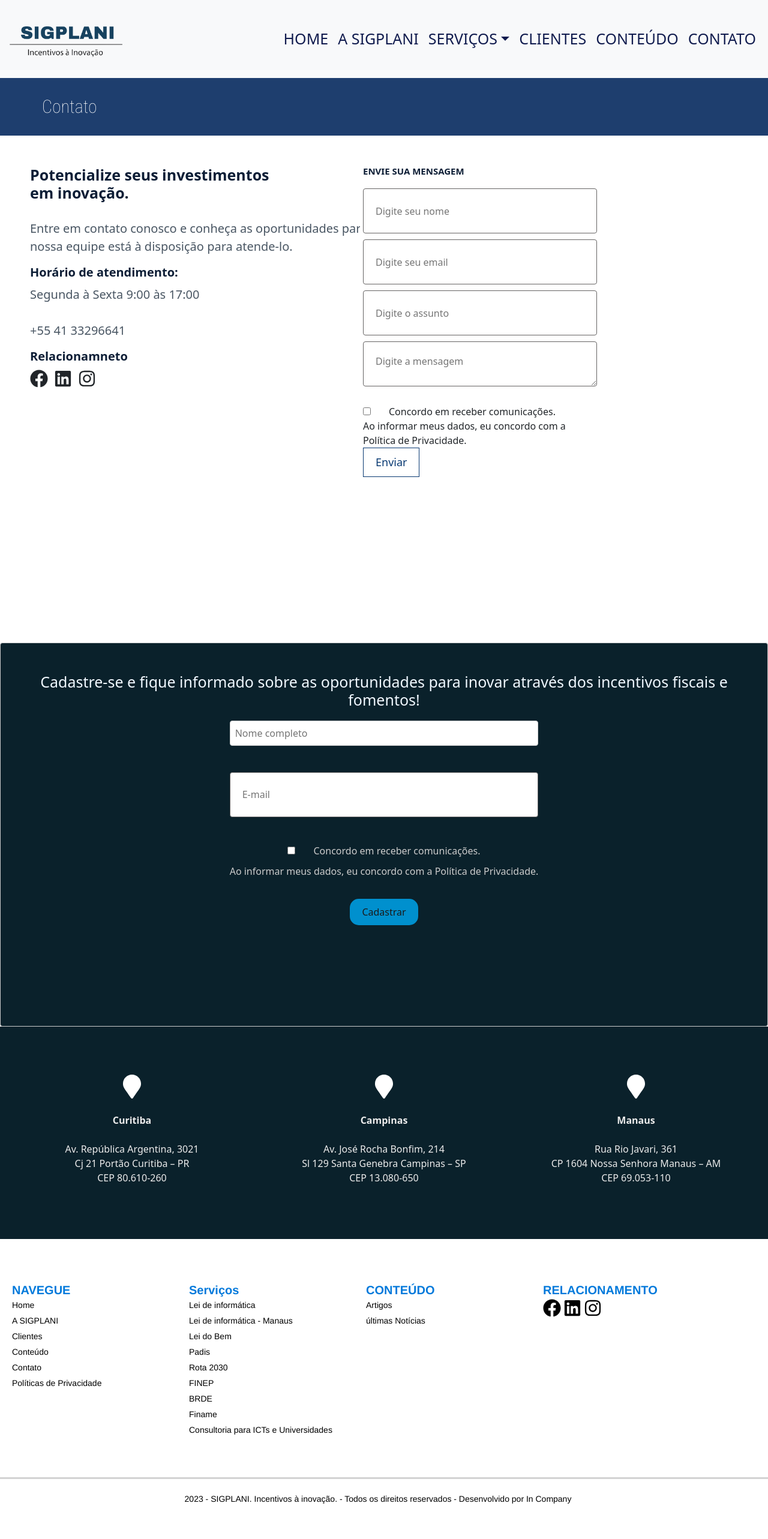
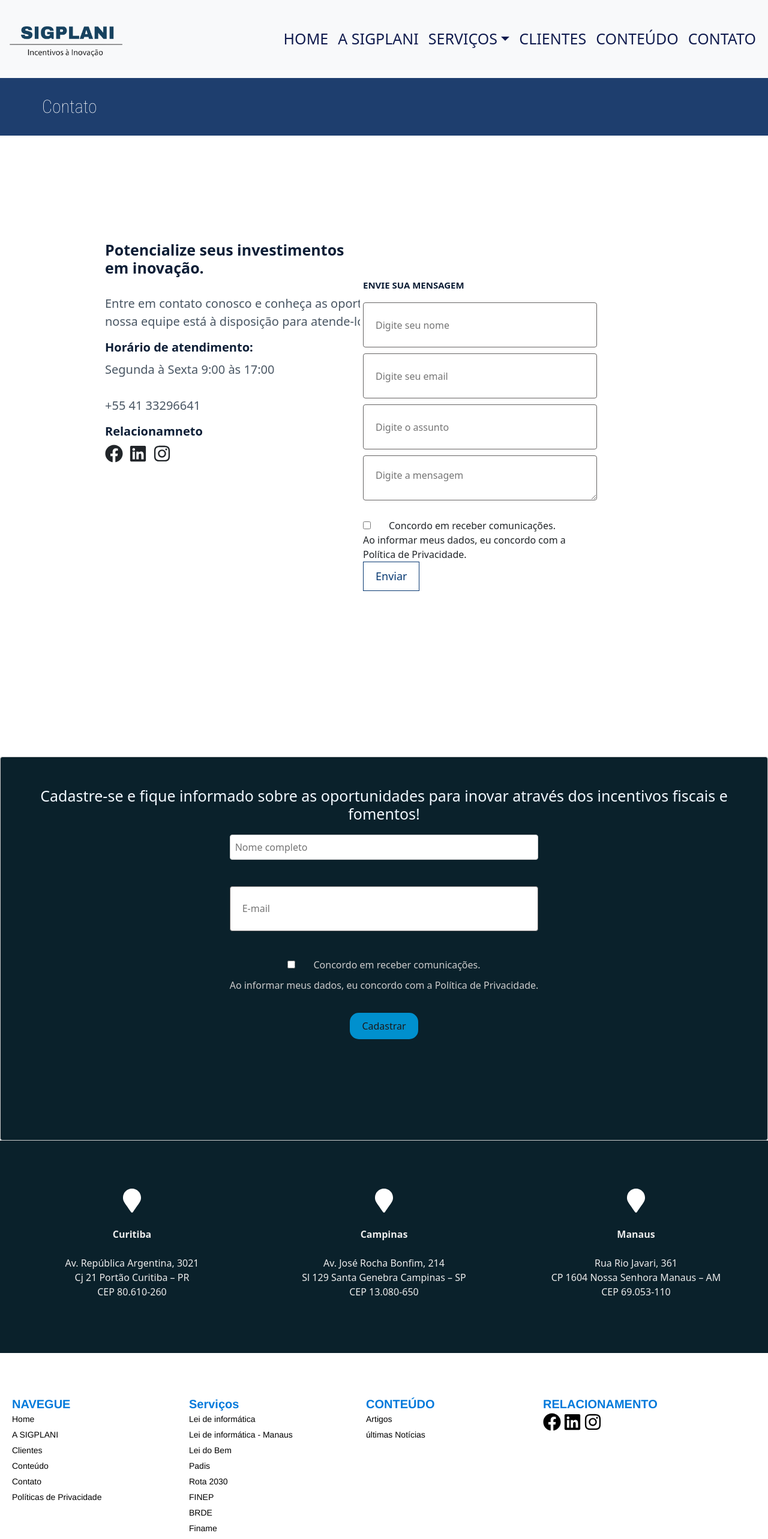
Before and after one commit to Marcos-Gabriell/Projeto-web-react, a React (Create React App) app: page /contato in a window 1280 px wide. Shown: the top 2565 px of the page at 60% size. Before the commit the page ends 2524 px from the top, so only its background shows below. Built offline with nearby package versions, Linux system fonts and the light colour scheme.

Commit message:
finalziando o dia 02/07 com várias mudanças...

```diff
--- a/src/MySection.js
+++ b/src/MySection.js
@@ -91,7 +91,9 @@ const MySection = () => {
             <div className="image-container2">
               <img src={logoImg7} alt="Imagem" />
               <div className="image-caption">
+              <Link className="dropdown-item" to="/finame">
                 <h4 className="text-center" style={{ color: '#3399CC' }}>Finame</h4>
+                </Link>
                 <p className="text-center text-wrap">O FINAME tem por objetivo financiar a produção e aquisição de máquinas e equipamentos cadastrados no BNDES.</p>
               </div>
             </div>
@@ -101,7 +103,9 @@ const MySection = () => {
             <div className="image-container2">
               <img src={logoImg9} alt="Imagem" />
               <div className="image-caption">
+              <Link className="dropdown-item"  to="/consultoria-para-icts-e-universidades">
                 <h4 className="text-center" style={{ color: '#3399CC' }}>Consultoria para<br/> ICTs e Universidades</h4>
+                </Link>
                 <p className="text-center text-wrap">As Universidades podem desenvolver projetos de pesquisa, desenvolvimento e inovação em parceria com empresas beneficiárias dos incentivos fiscais federais, através da Lei do Bem, Lei de Informática e Rota 2030.</p>
               </div>
             </div>
--- a/src/Myrodape.js
+++ b/src/Myrodape.js
@@ -24,13 +24,13 @@ const Myrodape = () => {
             <span><b>Serviços</b></span>
             <p> <Link to="/Lei-da-informatica/">Lei de informática</Link></p>
             <p><Link to="/Lei-da-informatica-manus/">Lei de informática - Manaus</Link></p>
-            <p><a href="#Lei do Bem">Lei do Bem</a></p>
+            <p><Link to="/Lei-do-bem/">Lei do Bem</Link></p>
             <p><a href="#Padis">Padis</a></p>
             <p><a href="#Rota2030">Rota 2030</a></p>
             <p><a href="#FINEP">FINEP</a></p>
             <p><a href="#BRDE">BRDE</a></p>
-            <p><a href="#Finame">Finame</a></p>
-            <p><a href="#Consultoria para ICTs e Universidades">Consultoria para ICTs e Universidades</a></p>
+            <p><Link className="dropdown-item" to="/finame">Finame</Link></p>
+            <p> <Link className="dropdown-item"  to="/consultoria-para-icts-e-universidades">Consultoria para ICTs e Universidades</Link></p>
           </div>
         </div>
 
--- a/src/paginacontato.css
+++ b/src/paginacontato.css
@@ -11,6 +11,7 @@
 }
 
 .coontainer8 {
+  padding: 125px;
   display: flex;
   flex-wrap: wrap;
   align-items: center;
@@ -65,7 +66,7 @@
   justify-content: flex-end;
   align-items: flex-start; /* Alinhado ao topo */
   height: 100vh;
-  margin-top: -425px; /* Margem negativa para elevar a div */
+  margin-top: -485px; /* Margem negativa para elevar a div */
   margin-right: 280px; /* Margem para o lado esquerdo */
 }
 
```
